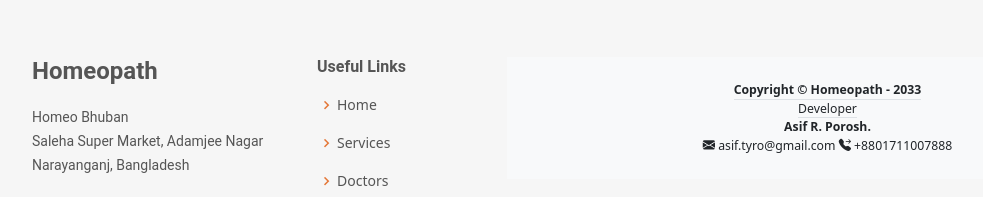
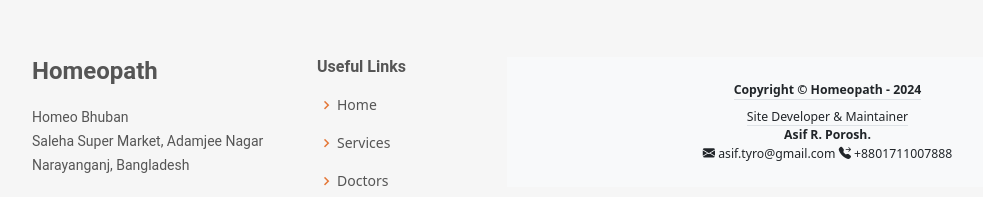
Before and after one commit to asiftyro/homeopathbd, a plain HTML site: page index.html in a window 1280 px wide. Shown: the part 7867-8064 px from the top of the page, without its empty margins (50-1033 px from the left). Drawn offline with Linux system fonts and the light colour scheme.

Commit message:
footer-text update

```diff
--- a/index.html
+++ b/index.html
@@ -626,10 +626,10 @@
                             <div class="container-fluid px-4">
                                 <div class="d-flex flex-column align-items-center justify-content-center small">
                                     <div class="text-dark fw-bold border-bottom">
-                                        Copyright &copy; Homeopath - 2033
+                                        Copyright &copy; Homeopath - 2024
                                     </div>
-                                    <div class="text-dark">
-                                        <span class="border-bottom">Developer</span>
+                                    <div class="text-dark mt-2">
+                                        <span class="border-bottom">Site Developer &amp; Maintainer</span>
                                     </div>
                                     <div class="text-dark fw-bold">
                                         <span>Asif R. Porosh.</span>
```
